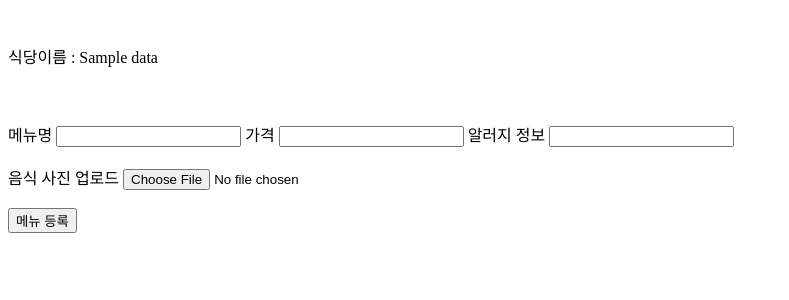
After one commit to Haewonny/osp-homework, a Flask app: template templates/register_menu.html in a window 1280 px wide. The commit adds this page. Shown: the top 300 px of the page, without its empty margins (0-789 px from the left). Run offline with Flask 2, Linux system fonts and the light colour scheme; the template is opened without the code that fills it: most values are stand-ins (such as "Sample title", 1, 10 or a date in 2020); parts of the project's set-up code (start-up, migrations or seed data) failed here and were passed over.

Commit message:
add database.py insert_restaurant

```diff
--- a/app.py
+++ b/app.py
@@ -1,9 +1,10 @@
 from flask import Flask, render_template, request
-from werkzeug.utils import secure_filename
+from database import DBhandler
 import sys
 
 app = Flask(__name__)
 
+DB = DBhandler()
 
 @app.route("/")
 def hello():
@@ -62,6 +63,23 @@ def result_post():
     print(image_file1, image_file2, data)
     return render_template("result.html", data=data)
 
+@app.route("/register_menu", methods=['POST'])
+def reg_menu():
+    data=request.form
+    print(data)
+    return render_template("register_menu.html", data=data)
+
+@app.route("/result", methods=['POST'])
+def reg_restaurant_submit_post():
+    global idx
+    image_file=request.files["file"]
+    image_file.save("static/image/{}".format(image_file.filename))
+    data=request.form
+    if DB.insert_restaurant(data['name'], data, image_file.filename):
+        return render_template("result.html", data=data, image_path="static/img/" + image_file.filename)
+    else:
+        return "이미 등록된 가게입니다."
+
 
 if __name__ == "__main__":
     app.run(host='0.0.0.0', debug=True)
--- /dev/null
+++ b/templates/register_menu.html
@@ -0,0 +1,34 @@
+<!DOCTYPE html>
+<html lang="en">
+<head>
+    <meta charset="UTF-8">
+    <meta name="viewport" content="width=device-width, initial-scale=1.0"/>
+    <title>register_menu</title>
+    <script src="{{ url_for('static', filename='JS/main.js') }}" defer></script>
+</head>
+<body>
+    <form action="/result" method="post" enctype="multipart/form-data">
+        <div><br><br>
+            <label class="Text1" for="name">식당이름 : {{data.rname}}</label>
+            <input type="hidden" id="name" required/>
+            <br><br>
+        </div>
+        <div><br><br>
+            <label class="Text1" for="menu">메뉴명</label>
+            <input class = "Write1" type="text" name="menu" id="menu" required/>
+            <label class="Text1" for="price">가격</label>
+            <input class = "Write2" type="text" name="price" id="price" required/>
+            <label class="Text1" for="allergy">알러지 정보</label>
+            <input class = "Write3" type="text" name="allergy" id="allergy" required/>
+            <br><br>
+        </div>
+        <div>
+            <label for="img">음식 사진 업로드</label>
+            <input type="file" name="file" id="img"/><br><br>
+        </div>
+        <div>
+            <input type="submit" value="메뉴 등록"><br><br>
+        </div>
+    </form>
+</body>
+</html>
--- a/templates/register_restaurant.html
+++ b/templates/register_restaurant.html
@@ -22,8 +22,8 @@
                 </div>
                 <div class="topContainer">
                     <div class="Line1">
-                        <label class="Text1" for="rname">식당 이름 </label>
-                        <input class="Write1" type="text" name="rname" id="rname" required/>
+                        <label class="Text1" for="rname">식당이름</label>
+                        <input class = "Write3" type="text" name="rname" id="rname" required/>
                         <label class="Text1" for="cate">카테고리 </label>
                         <input class="Write2" type="text" placeholder="일식" name="cate" id="cate" required/>
                         <label class="Text1" for="park">주차여부 </label>
```
Also changed, not shown: database.py (added, +41 -0 lines), templates/result.html (+10 -5 lines).
